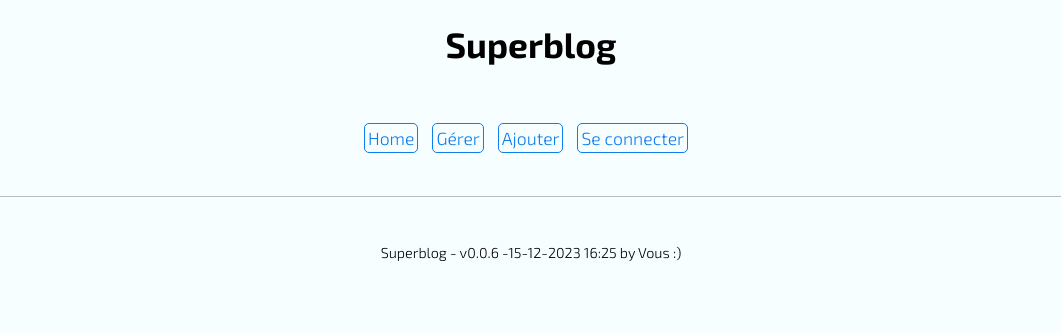
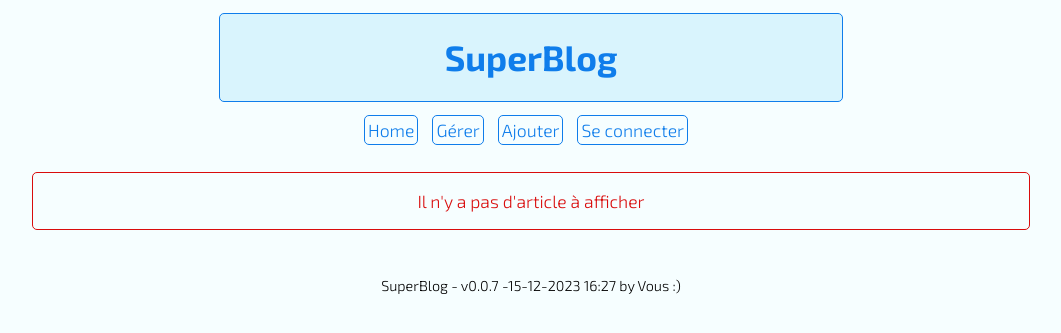
Before and after one commit to aKelleter/Superblog, a PHP site: the page made by article.php in a window 1280 px wide. Shown: the top 333 px of the page, without its empty margins (109-1170 px from the left). Run offline with PHP 8.4, Linux system fonts and the light colour scheme; data comes from the database, SQL or seed files in the repository; some libraries are stand-ins or nearby versions.

Commit message:
Update 0.0.7

```diff
--- a/app/functions/fct-ui.php
+++ b/app/functions/fct-ui.php
@@ -57,6 +57,27 @@
 }
 
 /**
+ * Affichage propre des données de la table articles avec un lien vers la page d'édition
+ *
+ * @param mixed $resultat
+ * @return void
+ */
+function displayArticlesForManager($resultats) {
+    // Affichage des données de la table articles
+    foreach ($resultats as $article) {
+
+        $publication = ($article['active'])? '<span class="circle-published" title="Article publié"></span>' : '<span class="circle-not-published" title="Article non publié"></span>';
+
+        echo '<article>';
+        echo '<h2>' . $publication . ' ' . $article['title'] . '</h2>';
+        //echo '<p>' . $article['content'] . '</p>';
+        echo '<p><a class="btn-manager" href="edit.php?id='.$article['id'].'"> Modifier </a> <a class="btn-manager" href="article.php?id='.$article['id'].'"> Lire </a>  <a class="btn-manager btn-danger" href="manager.php?id='.$article['id'].'&action=deleteArticle"> Supprimer </a></p>';
+        echo '</article>';
+        echo '<hr>';
+    }
+}
+
+/**
  * Affichage du footer
  *
  * @param string $app_name
--- a/article.php
+++ b/article.php
@@ -6,17 +6,26 @@
      */
 
     $msg = null;
-    $article = null;
+    $result = null;
+    $execute = false;
 
     if(isset($_GET['id']) && !empty($_GET['id'])){
 
         // On récupère l'ID de l'article passé en paramètre
         $id = $_GET['id'];
 
-        // Récupérer l'article spécifié par l'ID
-        $article = getArticleByIDDB($conn, $id);
+        // On vérifie l'objet de connexion $conn
+        if(!is_object($conn)){
+            $msg = '<div class="msg-error"><p>'.$conn.'</p></div>';
+        }else{
 
-        //DEBUG// disp_ar($article, 'STATUS', 'VD');
+             // Récupérer l'article spécifié par l'ID
+            $result = getArticleByIDDB($conn, $id);
+
+            // On vérifie le retour de la fonction : si c'est un tableau, on continue, sinon on affiche le message d'erreur
+            (isset($result) && is_array($result) && !empty($result))? $execute = true : $msg = '<div class="msg-error"><p>Il n\'y a pas d\'article à afficher</p></div>';
+        }
+
     }else{
         $msg = '<div class="alert alert-danger text-center" role="alert">Il n\'y a pas d\'article à afficher</div>';
     }
@@ -25,7 +34,7 @@
 <!DOCTYPE html>
 <html lang="en">
 <head>
-    <?php displayHeadSection($article['title']); ?>
+    <?php displayHeadSection((isset($result['title'])?$result['title']:APP_NAME)); ?>
 </head>
 <body>
     <div class="container">
@@ -44,7 +53,12 @@
                       Vous devez créer une fonction d'affichage pour afficher l'article:
                       Son titre et son contenu
                 -->
-                <?php displayArticleByID($article); ?>
+
+                <?php
+                   // Peut-on exécuter cette instruction
+                   if($execute)
+                       displayArticleByID($result);
+                ?>
 
             </div>
             <footer>
--- a/assets/css/styles.css
+++ b/assets/css/styles.css
@@ -2,16 +2,18 @@
 
 :root{
     --body-backg-color: rgb(246, 254, 255);
+    --header-backg-color: rgb(217, 244, 253);
     --menu-item-color: rgb(15, 125, 235);
     --menu-item-color-hover: rgb(12, 72, 132);
     --danger-color: rgb(217, 12, 12);
+    --danger-color-hover: rgb(147, 13, 13);
     --link-color: rgb(1, 125, 248);
     --published-color: rgb(74, 192, 41);
 
     --border-width: 1px;
 }
 
-body{
+body {
   font-family: "Exo 2", sans-serif;
   font-size: 1.1rem;
   background-color: var(--body-backg-color);
@@ -24,35 +26,74 @@
     font-size: 0.9rem;
 }
 
-h2{
+h2 {
     color: var(--menu-item-color);
 }
 
-article a{
+h2.title {
+    text-align: center;
+    margin-bottom: 2rem;
+}
+
+article a {
     text-decoration: none;
     color: var(--menu-item-color);
 }
 
-.article-item{
+.article-item {
     padding: 10px;
 }
 
-.article-item:hover{
+.article-item:hover {
     background-color: var(--menu-item-color);
     color: var(--body-backg-color);
     border-radius: 5px;
 }
 
-.container{
+.container {
     margin: 0 1rem 0 1rem;
 }
 
+.btn-manager {
+    font-size: 0.7rem;
+    background-color: var(--menu-item-color);
+    color: var(--body-backg-color);
+    border: 1px solid var(--menu-item-color);
+    border-radius: 5px;
+    padding: 5px;
+    margin-right: 10px;
+    font-weight: bold;
+}
+
+.btn-manager:hover {
+    background-color: var(--menu-item-color-hover);
+    color: var(--body-backg-color);
+    border: 1px solid var(--menu-item-color-hover);
+}
+
+.btn-danger {
+    background-color: var(--danger-color);
+    color: var(--body-backg-color);
+    border: 1px solid var(--danger-color);
+}
+
+.btn-danger:hover {
+    background-color: var(--danger-color-hover);
+    color: var(--body-backg-color);
+    border: 1px solid var(--danger-color-hover);
+}
+
 #header-logo {
+    color: var(--menu-item-color);
+    border: 1px solid var(--menu-item-color);
+    background-color: var(--header-backg-color);
+    border-radius: 5px;
     text-align: center;
-    display: block;
+    max-width: 50%;
     margin-left: auto;
     margin-right: auto;
-    margin-bottom: 4rem;
+    margin-bottom: 1rem;
+    margin-top: 0.8rem;
 }
 
 #main-menu {
@@ -61,20 +102,20 @@
     text-align: center;
 }
 
-#main-menu ul{
+#main-menu ul {
     list-style-type: none;
 }
 
-#main-menu ul li{
+#main-menu ul li {
     display: inline;
     margin: 0 !important;
 }
 
 
-.menu{
+.menu {
     list-style-type: none;
     padding-left: 0;
-    margin-bottom: 3rem;
+    margin-bottom: 2rem;
 }
 
 .menu a {
@@ -94,13 +135,13 @@
     font-weight: 500;
  }
 
- #content{
+ #content {
     display: block;
     width: 90%;
     margin: auto;
  }
 
- .msg-error{
+ .msg-error {
     margin: auto;
     text-align: center;
     color: var(--danger-color);
--- a/settings.php
+++ b/settings.php
@@ -7,9 +7,9 @@
     }
 
     // Constantes de l'application
-    const APP_NAME = "Superblog";
-    const APP_VERSION = 'v0.0.6';
-    const APP_UPDATED = '15-12-2023 16:25';
+    const APP_NAME = "SuperBlog";
+    const APP_VERSION = 'v0.0.7';
+    const APP_UPDATED = '15-12-2023 16:27';
     const APP_AUTHOR = 'Vous :)';
 
     // Constante d'activation/désactivation du mode DEBUG
```
Also changed, not shown: index.php (+5 -6 lines), manager.php (+26 -7 lines).
